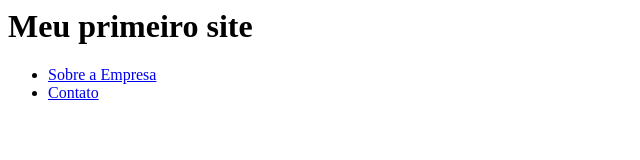
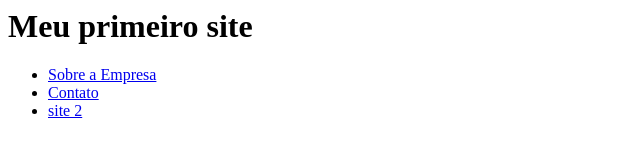
Before and after one commit to ojoaofernandess/repo-test, a plain HTML site: page index.html in a window 1280 px wide. Shown: the full height of the page, 0-640 px from the left. Drawn offline with Linux system fonts and the light colour scheme.

Commit message:
adicionando sessão site 2

```diff
--- a/index.html
+++ b/index.html
@@ -10,9 +10,11 @@
           >Sobre a Empresa</a
         >
       </li>
-
       <li>
         <a href="#">Contato</a>
+      </li>
+      <li>
+        <a href="#">site 2</a>
       </li>
     </ul>
   </body>
```
